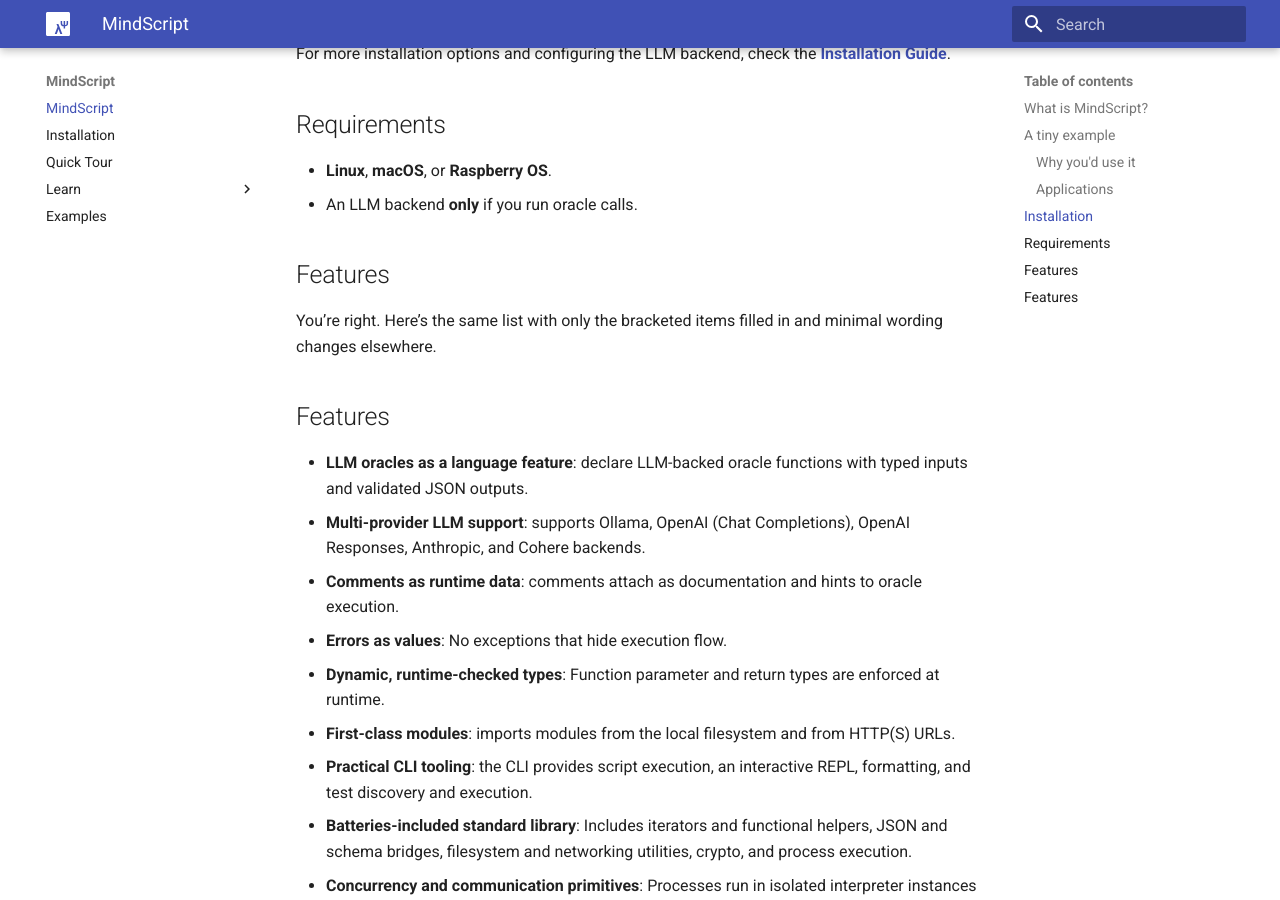
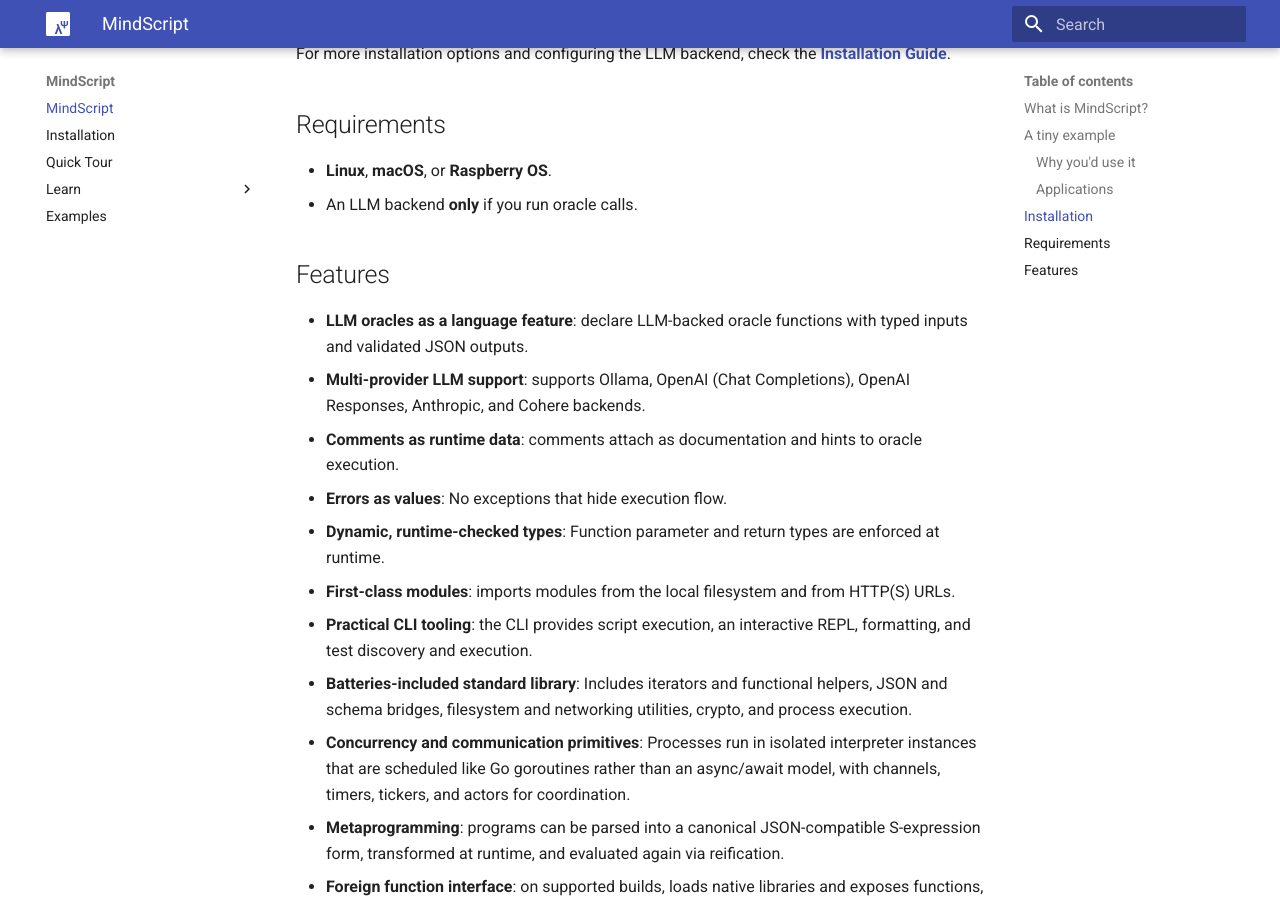
Before and after one commit to daios-ai/msg, an MkDocs documentation site: the page built from docs/docs/index.md, in a window 1280 px wide and 900 px high, scrolled down 2334 px. Built offline with MkDocs 1.6.1 and Material for MkDocs 9.7.7, drawn with Linux system fonts in a browser that asks for light colours.

Commit message:
quick update

```diff
--- a/docs/docs/index.md
+++ b/docs/docs/index.md
@@ -83,10 +83,6 @@
 
 ## Features
 
-You’re right. Here’s the same list with only the bracketed items filled in and minimal wording changes elsewhere.
-
-## Features
-
 * **LLM oracles as a language feature**: declare LLM-backed oracle functions with typed inputs and validated JSON outputs.
 * **Multi-provider LLM support**: supports Ollama, OpenAI (Chat Completions), OpenAI Responses, Anthropic, and Cohere backends.
 * **Comments as runtime data**: comments attach as documentation and hints to oracle execution.
```
